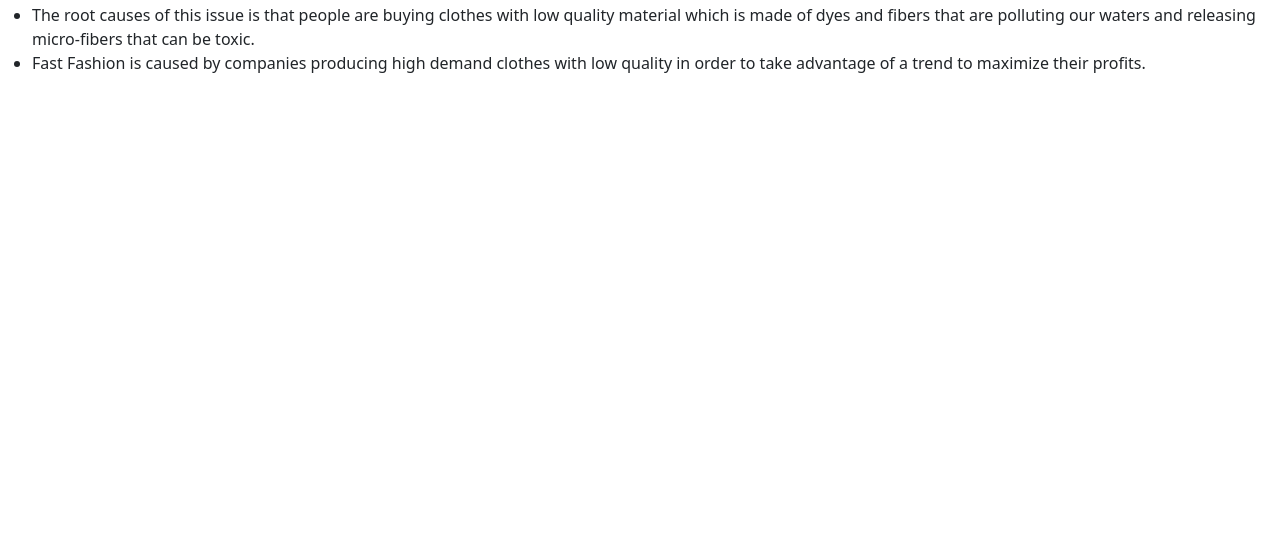
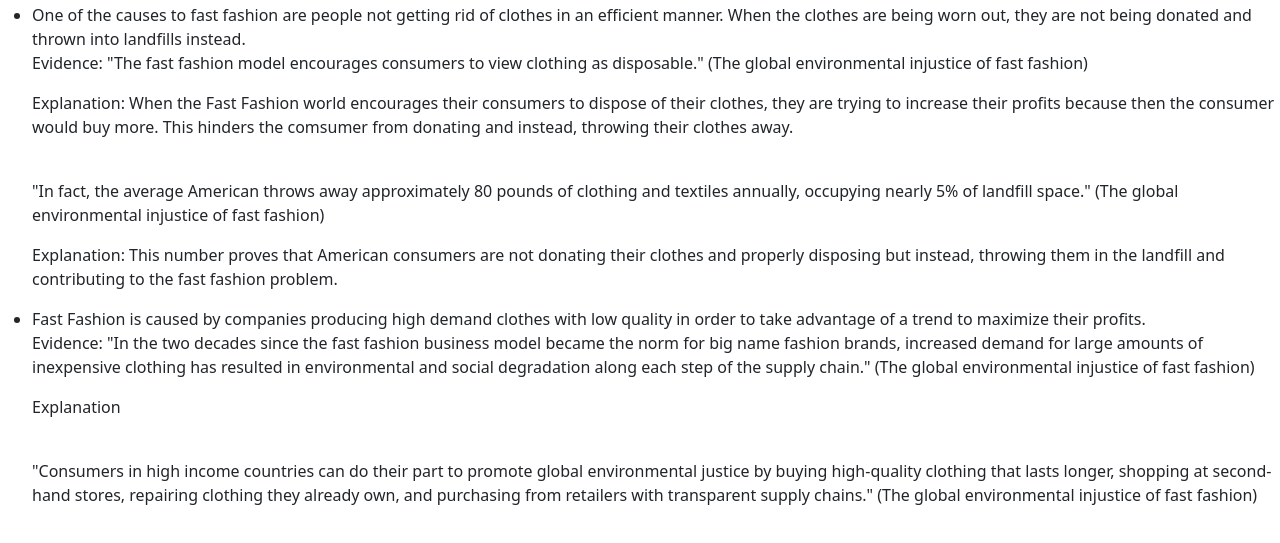
Before and after one commit to oopkale/AileenOubkeo, a plain HTML site: page rootcause.html in a window 1280 px wide. Shown: the part 53-596 px from the top of the page. Drawn offline with nearby package versions, Linux system fonts and the light colour scheme.

Commit message:
jdslkfad

```diff
--- a/rootcause.html
+++ b/rootcause.html
@@ -9,8 +9,21 @@
 <body>
     <h1>Root Causes</h1>
     <ul>
-        <li>The root causes of this issue is that people are buying clothes with low quality material which is made of dyes and fibers that are polluting our waters and releasing micro-fibers that can be toxic. </li>
+        <li>One of the causes to fast fashion are people not getting rid of clothes in an efficient manner. When the clothes are being worn out, they are not being donated and thrown into landfills instead.</li>
+        <p>Evidence: "The fast fashion model encourages consumers to view clothing as disposable." (The global environmental injustice of fast fashion)</p>
+        <p>Explanation: When the Fast Fashion world encourages their consumers to dispose of their clothes, they are trying to increase their profits because then the consumer would buy more. This hinders the comsumer from donating and instead, throwing their clothes away.</p>
+            <br>
+        <p>"In fact, the average American throws away approximately 80 pounds of clothing and textiles annually, occupying nearly 5% of landfill space."  (The global environmental injustice of fast fashion)
+        </p>
+        <p>Explanation: This number proves that American consumers are not donating their clothes and properly disposing but instead, throwing them in the landfill and contributing to the fast fashion problem.</p>
+
         <li>Fast Fashion is caused by companies producing high demand clothes with low quality in order to take advantage of a trend to maximize their profits.</li>
+        <p>Evidence: "In the two decades since the fast fashion business model became the norm for big name fashion brands, increased demand for large amounts of inexpensive clothing has resulted in environmental and social degradation along each step of the supply chain."  (The global environmental injustice of fast fashion)</p>
+        <p>Explanation</p>
+        <br>
+        <p>
+        "Consumers in high income countries can do their part to promote global environmental justice by buying high-quality clothing that lasts longer, shopping at second-hand stores, repairing clothing they already own, and purchasing from retailers with transparent supply chains."  (The global environmental injustice of fast fashion)
+        </p>
     </ul>
 <link href="https://cdn.jsdelivr.net/npm/bootstrap@5.2.1/dist/css/bootstrap.min.css" rel="stylesheet" integrity="sha384-iYQeCzEYFbKjA/T2uDLTpkwGzCiq6soy8tYaI1GyVh/UjpbCx/TYkiZhlZB6+fzT" crossorigin="anonymous">
 <script src="https://cdn.jsdelivr.net/npm/bootstrap@5.2.1/dist/css/bootstrap.min.css"> </script>
```
